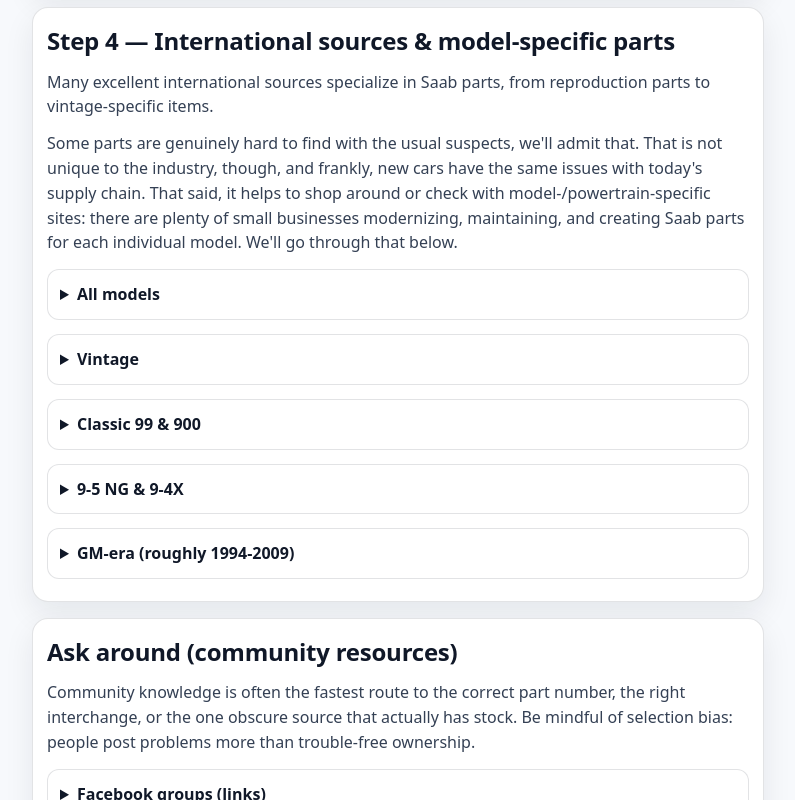
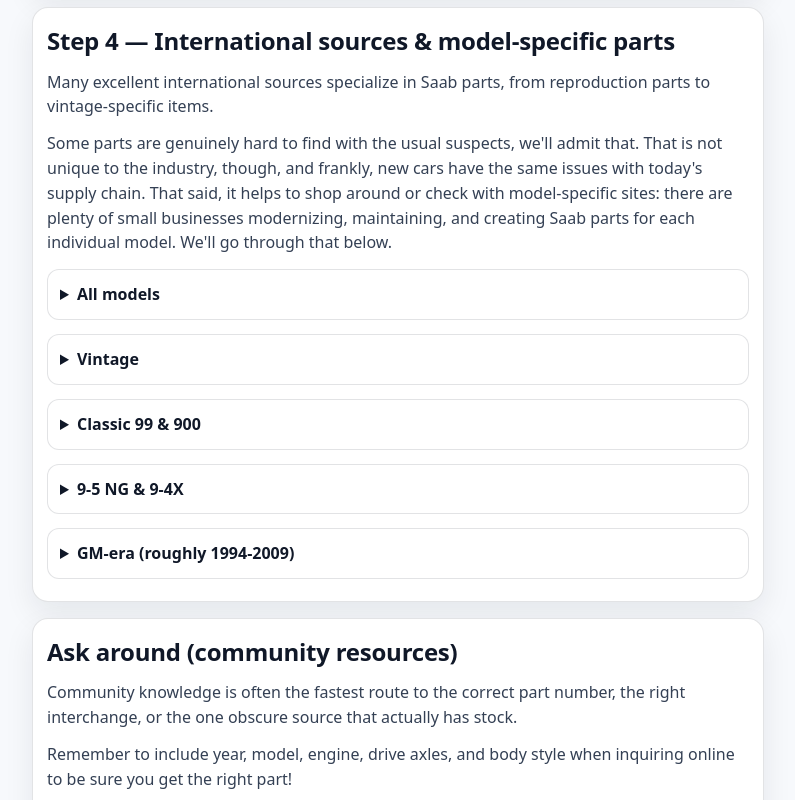
Before and after one commit to ajakejyt1/stop-scrapping-saabs, a React (Vite) app: page / in a window 1280 px wide. Shown: the part 1960-2760 px from the top of the page, without its empty margins (410-1205 px from the left). Built offline with nearby package versions, Linux system fonts and the light colour scheme.

Commit message:
Update App.tsx to refine content on community resources for Saab parts, enhancing clarity by adding a reminder for users to include specific vehicle details when inquiring online. Adjusted phrasing for improved readability.

```diff
--- a/src/App.tsx
+++ b/src/App.tsx
@@ -399,7 +399,7 @@
         <p>
           Some parts are genuinely hard to find with the usual suspects, we&apos;ll admit that. That is not unique to the industry,
           though, and frankly, new cars have the same issues with today&apos;s supply chain. That said, it helps to shop around or
-          check with model-/powertrain-specific sites: there are plenty of small businesses modernizing, maintaining, and creating
+          check with model-specific sites: there are plenty of small businesses modernizing, maintaining, and creating
           Saab parts for each individual model. We&apos;ll go through that below.
         </p>
       </>
@@ -618,10 +618,15 @@
         id: "community",
         title: "Ask around (community resources)",
         description: (
-          <p>
-            Community knowledge is often the fastest route to the correct part number, the right interchange, or the one obscure
-            source that actually has stock. Be mindful of selection bias: people post problems more than trouble-free ownership.
-          </p>
+          <>
+            <p>
+              Community knowledge is often the fastest route to the correct part number, the right interchange, or the one obscure
+              source that actually has stock.
+            </p>
+            <p>
+              Remember to include year, model, engine, drive axles, and body style when inquiring online to be sure you get the right part!
+            </p>
+          </>
         ),
         details: [
           {
```
